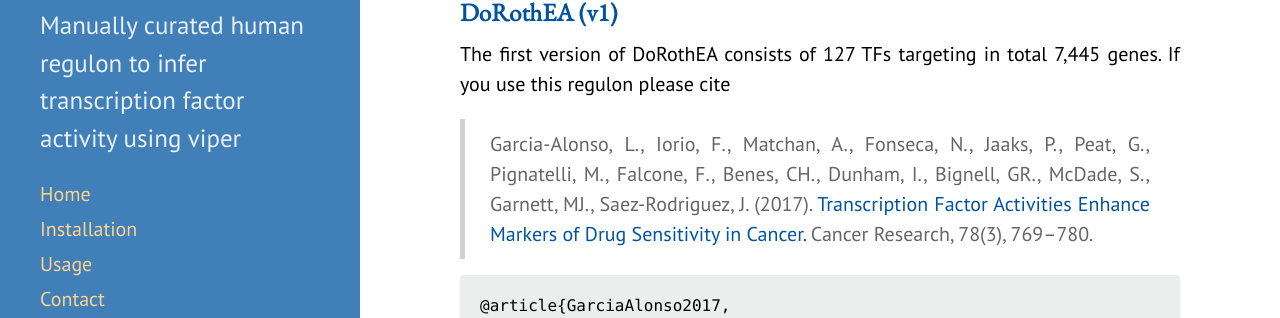
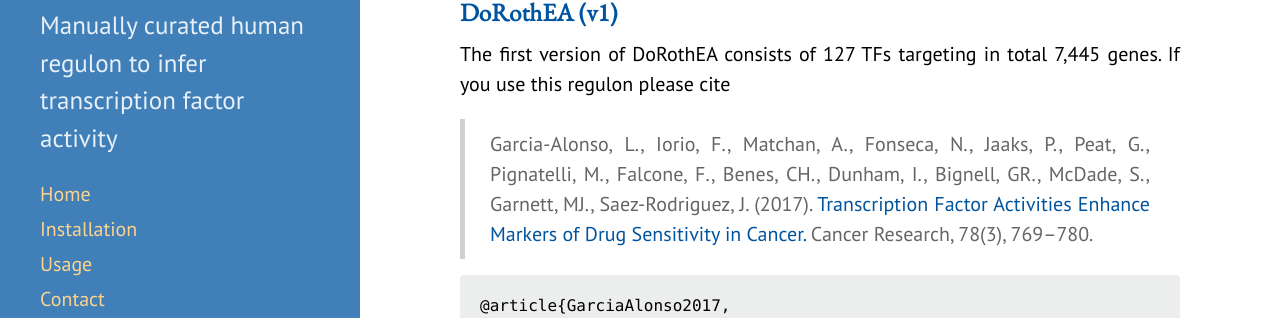
Before and after one commit to saezlab/dorothea, a Jekyll site: the page built from index.md, in a window 1280 px wide. Shown: the part 407-725 px from the top of the page. Built offline with Jekyll 4.4.1, drawn with Linux system fonts in a browser that asks for light colours.

Commit message:
Update _config.yml

```diff
--- a/_config.yml
+++ b/_config.yml
@@ -14,7 +14,7 @@ permalink:        pretty
 # Setup
 title:            DoRothEA
 tagline:          DoRothEA - GitHub page
-description:      "Manually curated human regulon to infer transcription factor activity using viper"
+description:      "Manually curated human regulon to infer transcription factor activity"
 #url:              https://github.com/saezlab/projectDocumentationTemplate
 baseurl:          /DoRothEA/
 toollogo:         /DoRothEA/tool_logo.png
```
